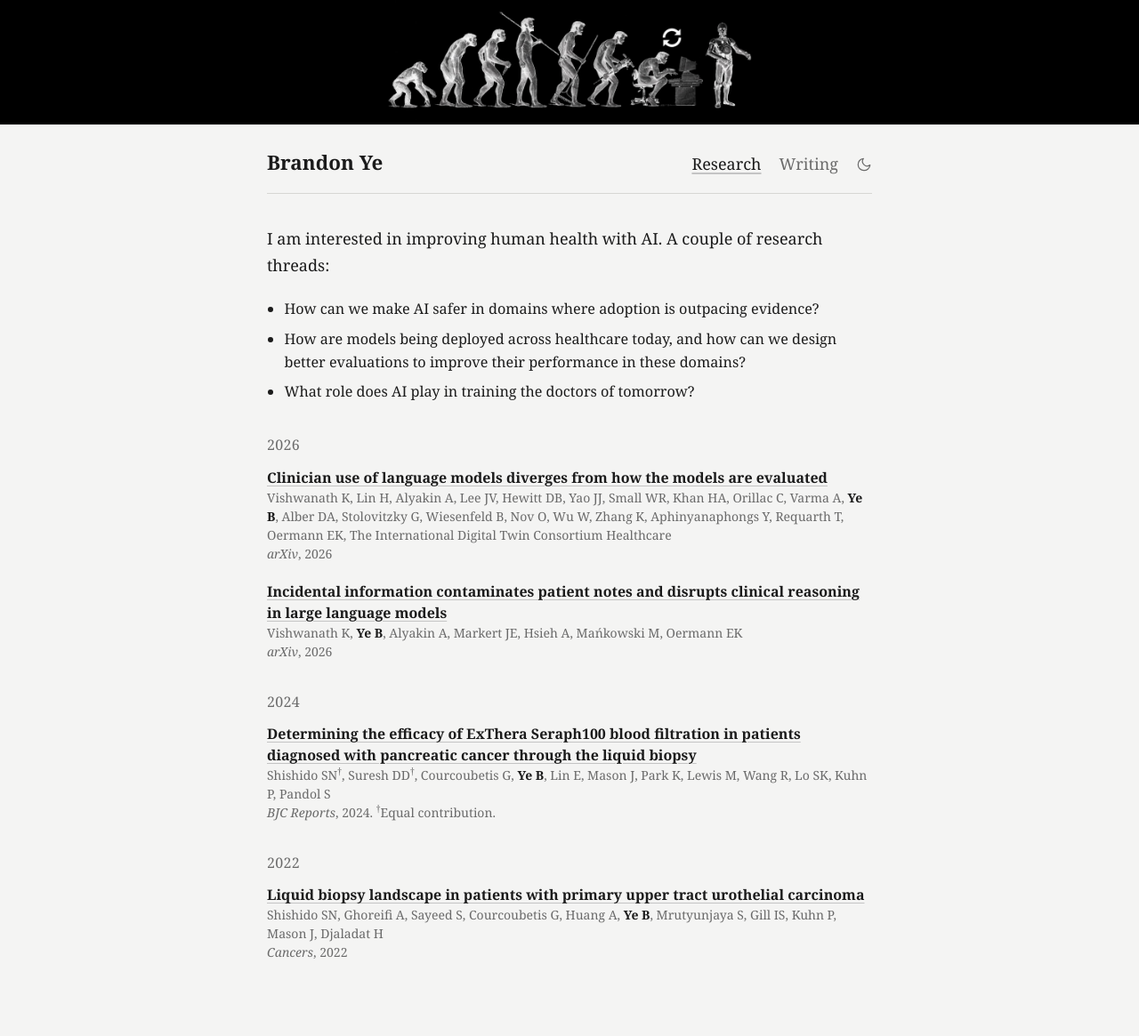
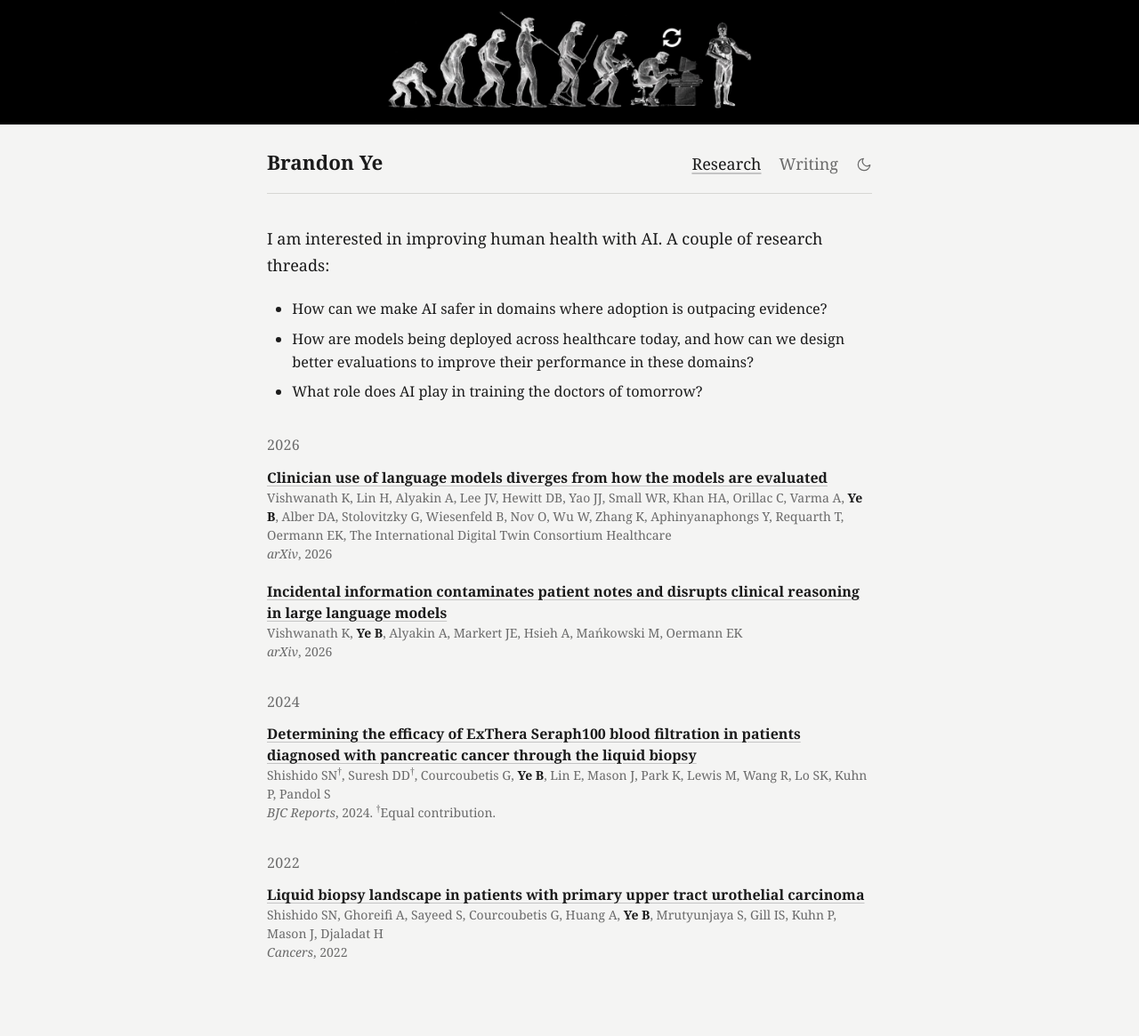
Before and after one commit to brandonye/brandonye.github.io, a Jekyll site: the page built from research.html, in a window 1280 px wide. Shown: the whole page at 89% size. Built offline with Jekyll 4.4.1, drawn with Linux system fonts in a browser that asks for light colours.

Commit message:
Deeper indent for the research threads; hide X from the home page
The thread list on Research is indented a little more. The X link is
commented out in _config.yml, so the home page shows Email, Google
Scholar and LinkedIn; uncomment it to bring X back.

Co-Authored-By: Claude Opus 5.5 <noreply@anthropic.com>

```diff
--- a/_config.yml
+++ b/_config.yml
@@ -18,7 +18,7 @@ author:
 links:
   scholar: "https://scholar.google.com/citations?user=ZhQE70YAAAAJ&hl=en"
   linkedin: "https://www.linkedin.com/in/brandonye/"
-  x: "https://x.com/brndnye"
+  # x: "https://x.com/brndnye"   # hidden for now; uncomment to show X on the home page
 
 # Your CV. Hidden for now: to show the CV link again, uncomment the line
 # below and remove `assets/cv.pdf` from .gitignore so the file is published.
--- a/assets/site.css
+++ b/assets/site.css
@@ -201,8 +201,8 @@ main { padding: 2.25rem 0 4rem; }
 
 /* ---------- Research ---------- */
 /* The research threads under the intro: a touch smaller than the intro, with
-   a light indent and a little air between them. */
-.threads { padding-left: 1.2em; font-size: 0.9em; }
+   a clear indent and a little air between them. */
+.threads { padding-left: 1.75em; font-size: 0.9em; }
 .threads li + li { margin-top: 0.4em; }
 
 /* ---------- Publications ---------- */
```
